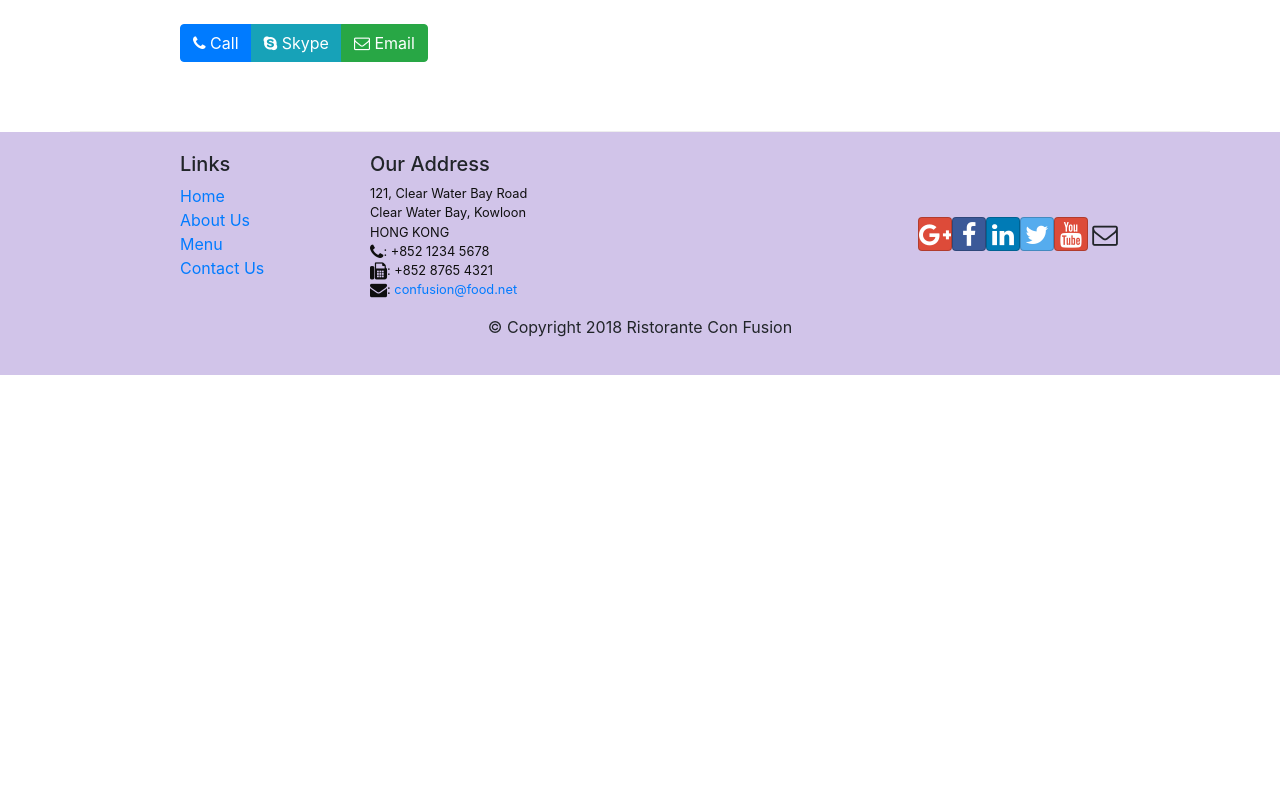
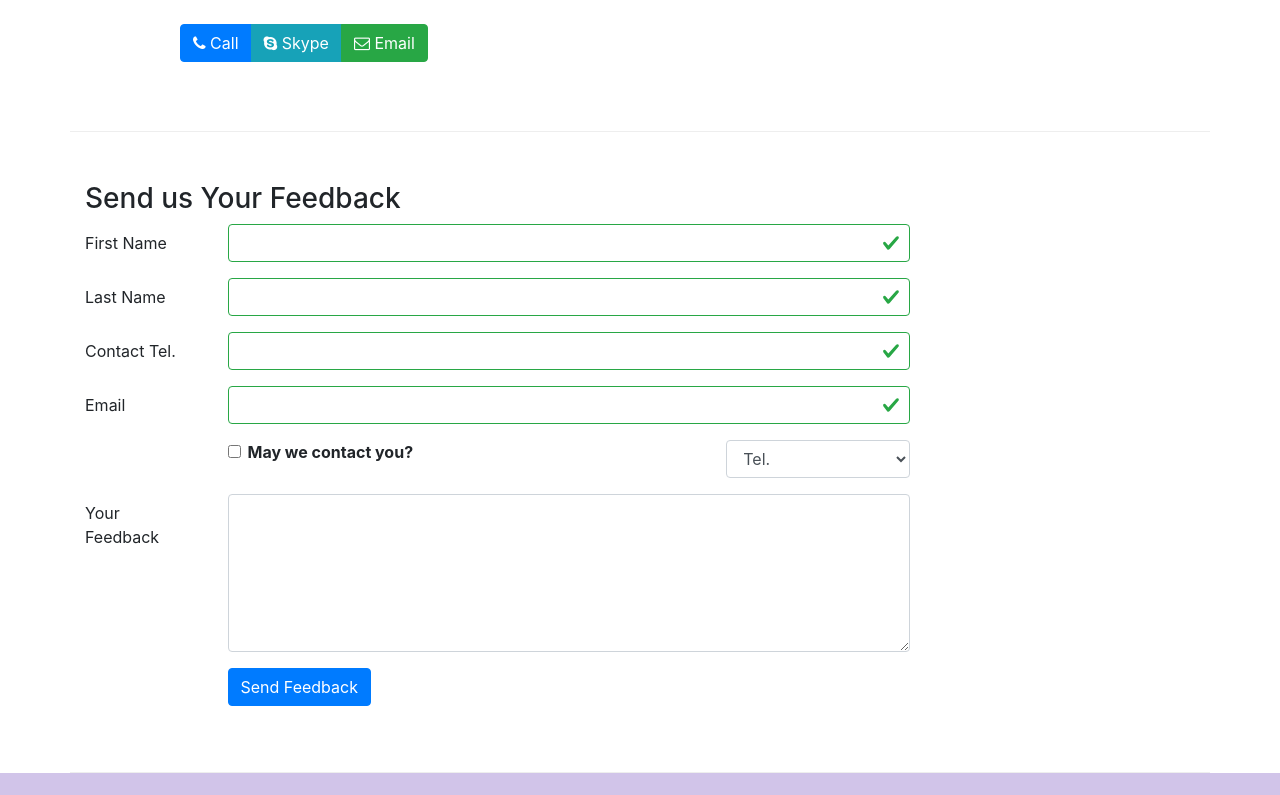
Before and after one commit to bobson/confusion, a React (Create React App) app: page /contacus in a window 1280 px wide. Shown: the part 760-1555 px from the top of the page. Before the commit the page ends 1135 px from the top, so only its background shows below. Built offline with nearby package versions, Linux system fonts and the light colour scheme.

Commit message:
controled form and form validation

```diff
--- a/src/components/Contact.js
+++ b/src/components/Contact.js
@@ -1,8 +1,92 @@
-import React from "react";
-import { BreadcrumbItem, Breadcrumb } from "reactstrap";
+import React, { Component } from "react";
+import {
+  BreadcrumbItem,
+  Breadcrumb,
+  Button,
+  Form,
+  FormGroup,
+  Label,
+  Input,
+  Col,
+  FormFeedback,
+} from "reactstrap";
 import { Link } from "react-router-dom";
 
-function Contact() {
+class Contact extends Component {
+  constructor(props) {
+    super(props);
+    this.state = {
+      firstname: "",
+      lastname: "",
+      telnum: "",
+      email: "",
+      agree: false,
+      contactType: "Tel.",
+      message: "",
+      touched: {
+        firstname: false,
+        lastname: false,
+        telnum: false,
+        email: false,
+      },
+    };
+  }
+
+  handleInputChange(e) {
+    const value =
+      e.target.type === "checkbox" ? e.target.checked : e.target.value;
+    const name = e.target.name;
+
+    this.setState({ [name]: value });
+  }
+
+  handleSubmit(e) {
+    e.preventDefault();
+    console.log("Current State is " + JSON.stringify(this.state));
+  }
+
+  handleBlur = (field) => (e) => {
+    this.setState({ touched: { ...this.state.touched, [field]: true } });
+  };
+
+  validate(firstname, lastname, telnum, email) {
+    const errors = {
+      firstname: "",
+      lastname: "",
+      telnum: "",
+      email: "",
+    };
+
+    if (this.state.touched.firstname && firstname.length < 3)
+      errors.firstname = "First Name should be >= 3 characters";
+    else if (this.state.touched.firstname && firstname.length > 10)
+      errors.firstname = "First Name should be <= 10 characters";
+
+    if (this.state.touched.lastname && lastname.length < 3)
+      errors.lastname = "Last Name should be >= 3 characters";
+    else if (this.state.touched.lastname && lastname.length > 10)
+      errors.lastname = "Last Name should be <= 10 characters";
+
+    const reg = /^\d+$/;
+    if (this.state.touched.telnum && !reg.test(telnum))
+      errors.telnum = "Tel. Number should contain only numbers";
+
+    if (
+      this.state.touched.email &&
+      email.split("").filter((x) => x === "@").length !== 1
+    )
+      errors.email = "Email should contain a @";
+
+    return errors;
+  }
+
+  render() {
+    const errors = this.validate(
+      this.state.firstname,
+      this.state.lastname,
+      this.state.telnum,
+      this.state.email
+    );
     return (
       <div className="container">
         <div className="row">
@@ -68,8 +152,144 @@
             </div>
           </div>
         </div>
+        <div className="row row-content">
+          <div className="col-12">
+            <h3>Send us Your Feedback</h3>
+          </div>
+          <div className="col-12 col-md-9">
+            <Form onSubmit={this.handleSubmit.bind(this)}>
+              <FormGroup row>
+                <Label htmlFor="firstname" md={2}>
+                  First Name
+                </Label>
+                <Col md={10}>
+                  <Input
+                    type="text"
+                    id="firstname"
+                    name="firstname"
+                    value={this.state.firstname}
+                    valid={errors.firstname === ""}
+                    invalid={errors.firstname !== ""}
+                    onBlur={this.handleBlur("firstname")}
+                    onChange={this.handleInputChange.bind(this)}
+                  />
+                  <FormFeedback>{errors.firstname}</FormFeedback>
+                </Col>
+              </FormGroup>
+
+              <FormGroup row>
+                <Label htmlFor="lastname" md={2}>
+                  Last Name
+                </Label>
+                <Col md={10}>
+                  <Input
+                    type="text"
+                    id="lastname"
+                    name="lastname"
+                    value={this.state.lastname}
+                    valid={errors.lastname === ""}
+                    invalid={errors.lastname !== ""}
+                    onBlur={this.handleBlur("lastname")}
+                    onChange={this.handleInputChange.bind(this)}
+                  />
+                  <FormFeedback>{errors.lastname}</FormFeedback>
+                </Col>
+              </FormGroup>
+
+              <FormGroup row>
+                <Label htmlFor="telnum" md={2}>
+                  Contact Tel.
+                </Label>
+                <Col md={10}>
+                  <Input
+                    type="tel"
+                    id="telnum"
+                    name="telnum"
+                    value={this.state.telnum}
+                    valid={errors.telnum === ""}
+                    invalid={errors.telnum !== ""}
+                    onBlur={this.handleBlur("telnum")}
+                    onChange={this.handleInputChange.bind(this)}
+                  />
+                  <FormFeedback>{errors.telnum}</FormFeedback>
+                </Col>
+              </FormGroup>
+
+              <FormGroup row>
+                <Label htmlFor="email" md={2}>
+                  Email
+                </Label>
+                <Col md={10}>
+                  <Input
+                    type="email"
+                    id="email"
+                    name="email"
+                    value={this.state.email}
+                    valid={errors.email === ""}
+                    invalid={errors.email !== ""}
+                    onBlur={this.handleBlur("email")}
+                    onChange={this.handleInputChange.bind(this)}
+                  />
+                  <FormFeedback>{errors.email}</FormFeedback>
+                </Col>
+              </FormGroup>
+
+              <FormGroup row>
+                <Col md={{ size: 6, offset: 2 }}>
+                  <FormGroup check>
+                    <Label check>
+                      <Input
+                        type="checkbox"
+                        name="agree"
+                        checked={this.state.agree}
+                        onChange={this.handleInputChange.bind(this)}
+                      />{" "}
+                      <strong>May we contact you?</strong>
+                    </Label>
+                  </FormGroup>
+                </Col>
+                <Col md={{ size: 3, offset: 1 }}>
+                  <Input
+                    type="select"
+                    name="contactType"
+                    value={this.state.contactType}
+                    onChange={this.handleInputChange.bind(this)}
+                  >
+                    <option>Tel.</option>
+                    <option>Email</option>
+                  </Input>
+                </Col>
+              </FormGroup>
+
+              <FormGroup row>
+                <Label htmlFor="message" md={2}>
+                  Your Feedback
+                </Label>
+                <Col md={10}>
+                  <Input
+                    type="textarea"
+                    id="message"
+                    name="message"
+                    rows="6"
+                    value={this.state.message}
+                    onChange={this.handleInputChange.bind(this)}
+                  />
+                </Col>
+              </FormGroup>
+
+              <FormGroup row>
+                <Col md={{ size: 10, offset: 2 }}>
+                  <Button type="submit" color="primary">
+                    Send Feedback
+                  </Button>
+                </Col>
+              </FormGroup>
+            </Form>
+          </div>
+        </div>
       </div>
     );
   }
+}
 
 export default Contact;
```
Lines whose indentation alone changed are shown as unchanged.
